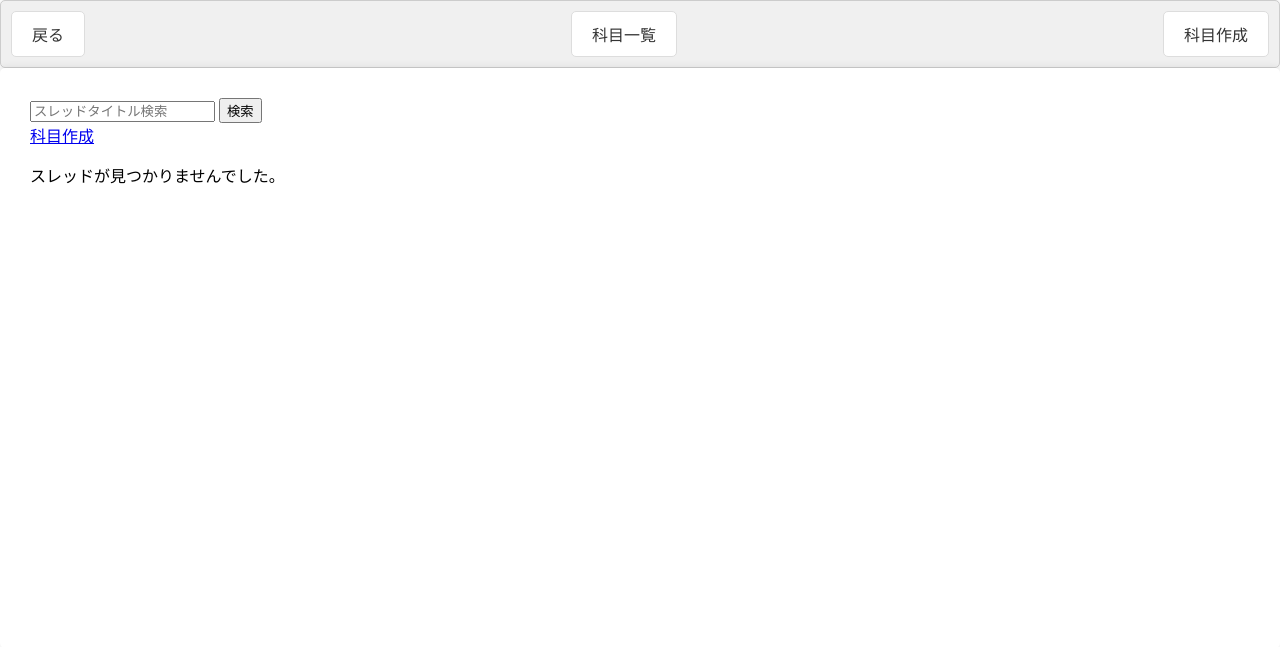
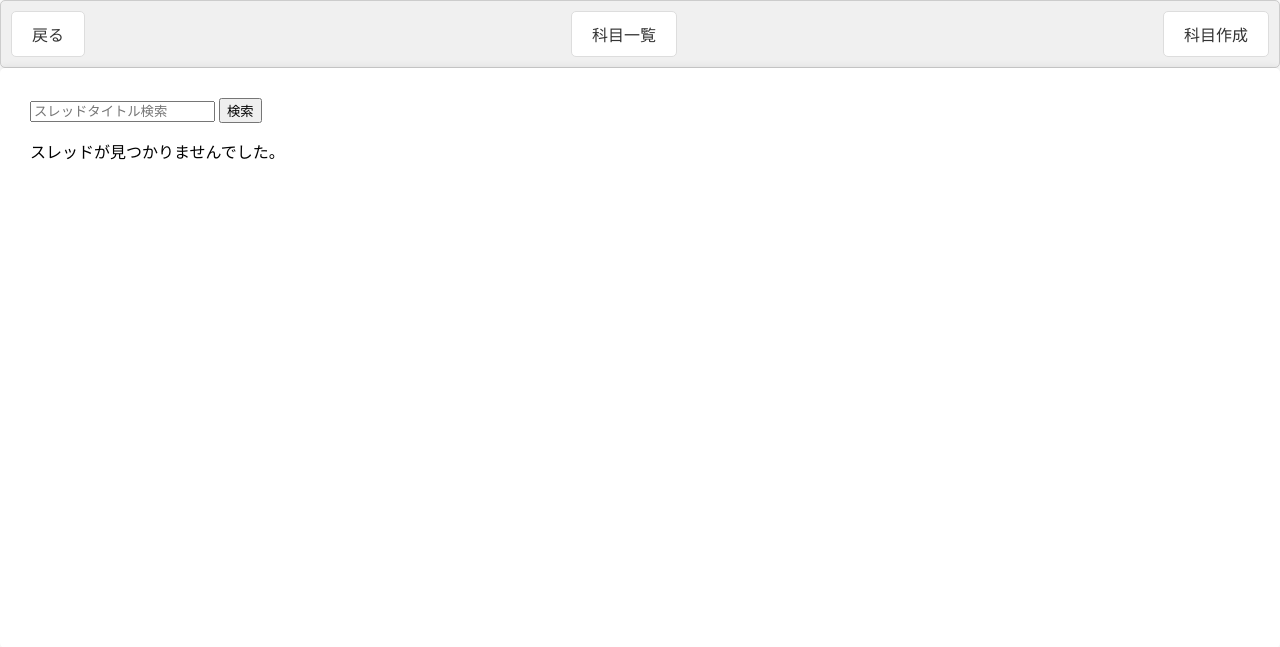
Before and after one commit to yabukilab/shimoda-a, a PHP site: page /board.php in a window 1280 px wide. Shown: the part 66-713 px from the top of the page. Run offline with PHP 8.4, Linux system fonts and the light colour scheme; data comes from the database, SQL or seed files in the repository; data that the repository does not hold is empty.

Commit message:
kanseiver2

```diff
--- a/htdocs/board.php
+++ b/htdocs/board.php
@@ -44,7 +44,6 @@ $result = $stmt->fetchAll(PDO::FETCH_ASSOC);
             <input type="text" name="search" placeholder="スレッドタイトル検索" value="<?= htmlspecialchars($search_keyword) ?>">
             <button type="submit">検索</button>
         </form>
-        <a href="create_thread.php?board_id=<?= htmlspecialchars($board_id) ?>">科目作成</a> <!-- スレッド作成リンクを追加 -->
         <?php if (count($result) > 0): ?>
             <?php foreach ($result as $thread): ?>
                 <div>
```
